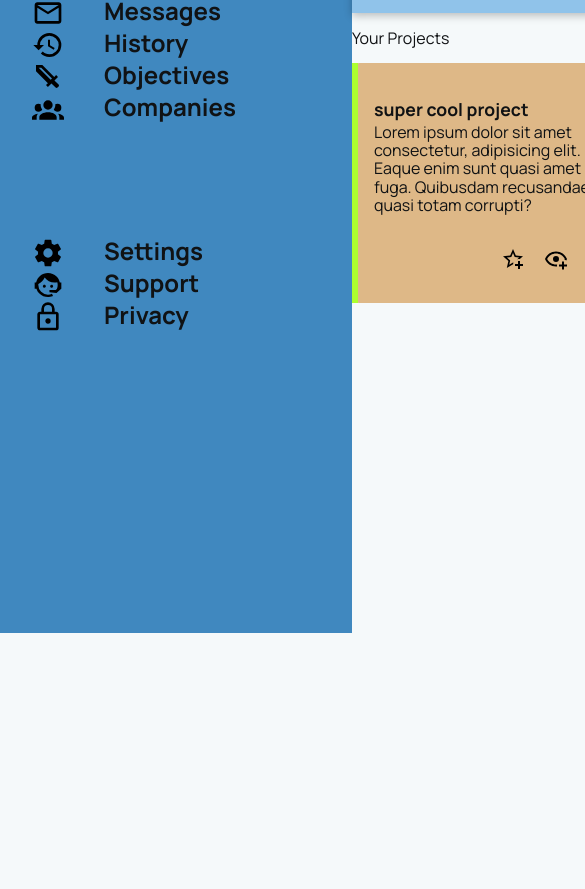
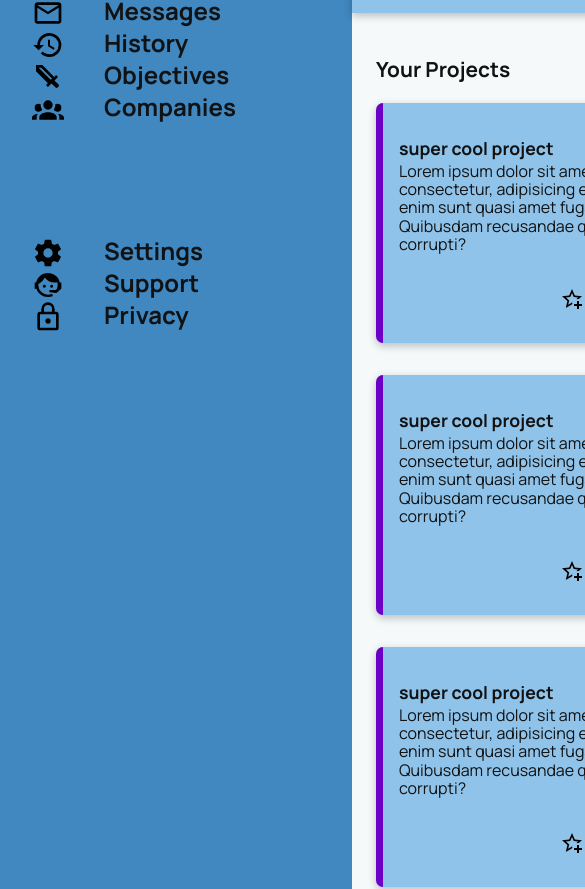
Before and after one commit to Jack-harvey/odin-admin-dashboard, a plain HTML site: page index.html in a window 390 px wide. Shown: the part 211-1100 px from the top of the page, 585 px wide, since content can reach past the window. Before the commit the page ends 844 px from the top, so only its background shows below. Drawn offline with Linux system fonts and the light colour scheme.

Commit message:
Add responsive card layout

```diff
--- a/index.html
+++ b/index.html
@@ -149,12 +149,14 @@
     <main>
       <section class="projects">
         <p>Your Projects</p>
+        <div class="card-area">
           <div class="card">
             <span class="status-color"></span>
             <span class="card-title">super cool project</span>
             <p>
-            Lorem ipsum dolor sit amet consectetur, adipisicing elit. Eaque enim
-            sunt quasi amet fuga. Quibusdam recusandae quasi totam corrupti?
+              Lorem ipsum dolor sit amet consectetur, adipisicing elit. Eaque
+              enim sunt quasi amet fuga. Quibusdam recusandae quasi totam
+              corrupti?
             </p>
             <div class="proj-icons">
               <img
@@ -163,6 +165,41 @@
               />
               <img src="img/eye-plus-outline.svg" alt="watch project" />
               <img src="img/source-fork.svg" alt="fork project" />
+            </div>
+          </div>
+          <div class="card">
+            <span class="status-color"></span>
+            <span class="card-title">super cool project</span>
+            <p>
+              Lorem ipsum dolor sit amet consectetur, adipisicing elit. Eaque
+              enim sunt quasi amet fuga. Quibusdam recusandae quasi totam
+              corrupti?
+            </p>
+            <div class="proj-icons">
+              <img
+                src="img/star-plus-outline.svg"
+                alt="reward favourite project"
+              />
+              <img src="img/eye-plus-outline.svg" alt="watch project" />
+              <img src="img/source-fork.svg" alt="fork project" />
+            </div>
+          </div>
+          <div class="card">
+            <span class="status-color"></span>
+            <span class="card-title">super cool project</span>
+            <p>
+              Lorem ipsum dolor sit amet consectetur, adipisicing elit. Eaque
+              enim sunt quasi amet fuga. Quibusdam recusandae quasi totam
+              corrupti?
+            </p>
+            <div class="proj-icons">
+              <img
+                src="img/star-plus-outline.svg"
+                alt="reward favourite project"
+              />
+              <img src="img/eye-plus-outline.svg" alt="watch project" />
+              <img src="img/source-fork.svg" alt="fork project" />
+            </div>
           </div>
         </div>
       </section>
--- a/style.css
+++ b/style.css
@@ -7,6 +7,7 @@
   --primary: #4088bf;
   --secondary: #90c3ea;
   --accent: #45a7f2;
+  --status-demo: rgb(109, 0, 199);
 }
 
 :root:has(#theme:checked) {
@@ -210,21 +211,35 @@ main {
 
 .projects {
   grid-area: 1/1/3/2;
+  margin: 1.5rem 0rem 3rem 1.5rem;
+  > p {
+    font-size: 1.3rem;
+    font-weight: 1000;
+  }
 }
 
-.projects > .card {
+.card-area {
+  display: grid;
+  grid-template-columns: repeat(auto-fit, minmax(20rem, 1fr));
+  grid-template-rows: repeat(auto-fit, minmax(15rem, 1fr));
+  gap: 2rem;
+}
+
+.card-area > .card {
   max-width: 25rem;
   height: 15rem;
-  background-color: burlywood;
+  background-color: var(--secondary);
   border: none;
   border-radius: 7px;
   display: grid;
-  grid-template-columns: 6px 1fr;
+  grid-template-columns: 7px 1fr;
   grid-template-rows: 1fr 8rem 1fr;
+  box-shadow: rgba(0, 0, 0, 0.24) 0px 3px 8px;
 
   .status-color {
     grid-row: 1/4;
-    background-color: greenyellow;
+    background-color: var(--status-demo);
+    border-radius: 7px 0px 0px 7px;
   }
   .card-title {
     font-weight: bold;
```
Lines whose indentation alone changed are shown as unchanged.
